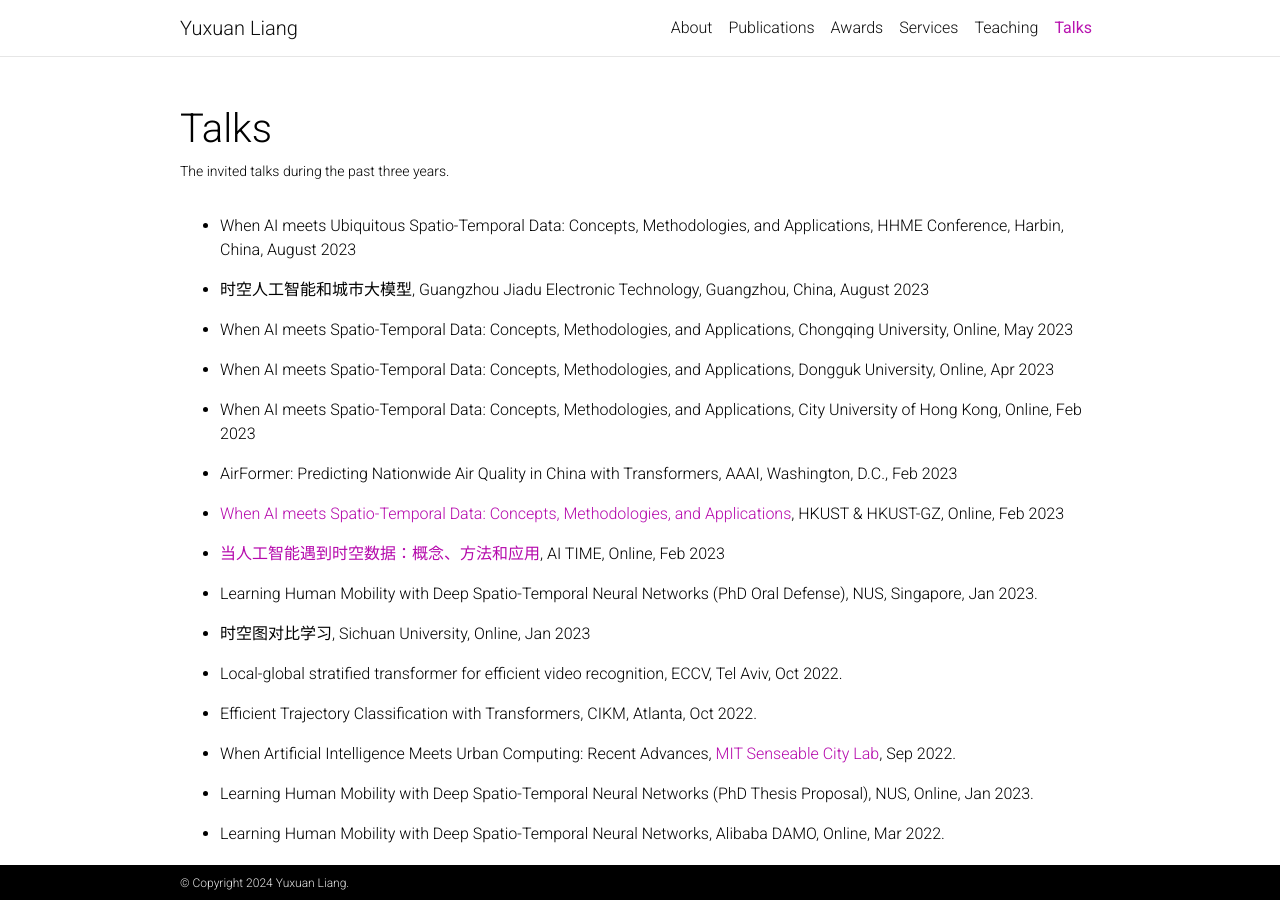
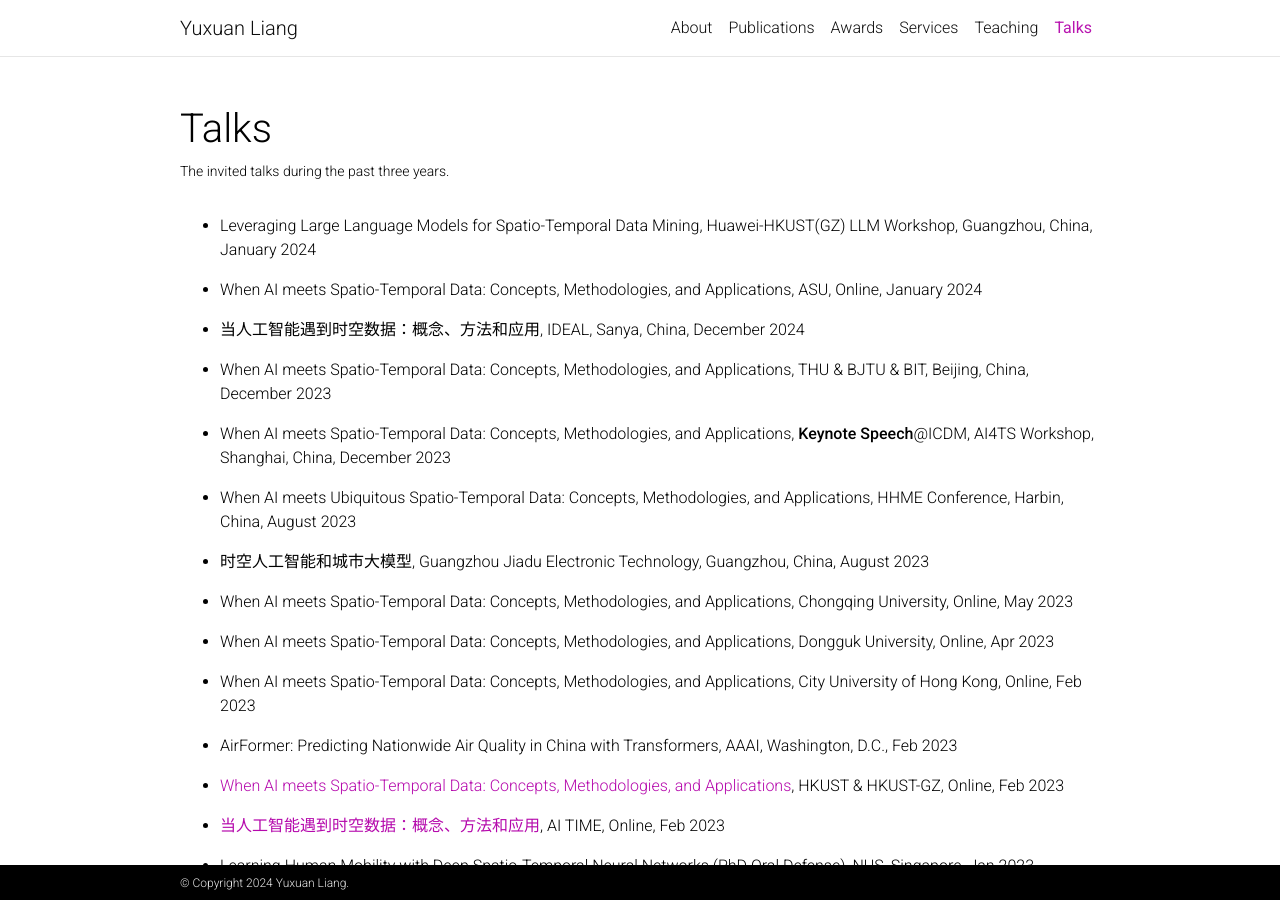
Before and after one commit to CastleLiang/castleliang.github.io, a Jekyll site: the page built from _pages/talks.md, in a window 1280 px wide and 900 px high. Built offline with Jekyll 4.4.1, drawn with Linux system fonts in a browser that asks for light colours; full-size pictures stand in for the smaller copies a plugin makes; comment, search, counter and statistics services are not loaded; a style sheet for code colours, icons or effects is not loaded.

Commit message:
update talks

```diff
--- a/_pages/talks.md
+++ b/_pages/talks.md
@@ -6,6 +6,16 @@
 nav: true
 nav_order: 8
 ---
+- Leveraging Large Language Models for Spatio-Temporal Data Mining, Huawei-HKUST(GZ) LLM Workshop, Guangzhou, China, January 2024
+
+- When AI meets Spatio-Temporal Data: Concepts, Methodologies, and Applications, ASU, Online, January 2024
+
+- 当人工智能遇到时空数据：概念、方法和应用, IDEAL, Sanya, China, December 2024
+
+- When AI meets Spatio-Temporal Data: Concepts, Methodologies, and Applications, THU & BJTU & BIT, Beijing, China, December 2023
+
+- When AI meets Spatio-Temporal Data: Concepts, Methodologies, and Applications, **Keynote Speech**@ICDM, AI4TS Workshop, Shanghai, China, December 2023
+
 - When AI meets Ubiquitous Spatio-Temporal Data: Concepts, Methodologies, and Applications, HHME Conference, Harbin, China, August 2023
 
 - 时空人工智能和城市大模型, Guangzhou Jiadu Electronic Technology, Guangzhou, China, August 2023
```
Also changed, not shown: _pages/about.md (+2 -2 lines), _pages/teaching.md (+1 -1 lines).
